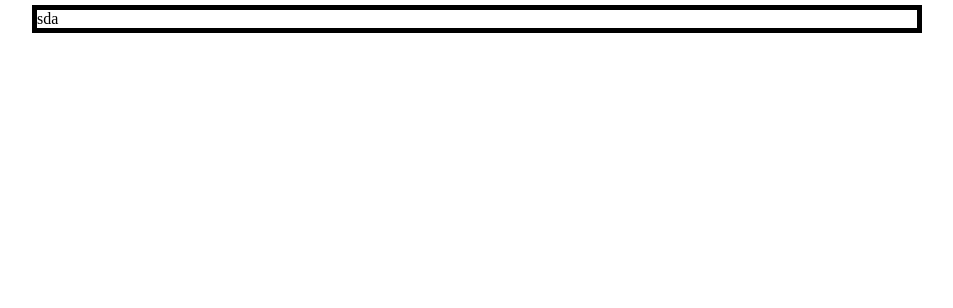
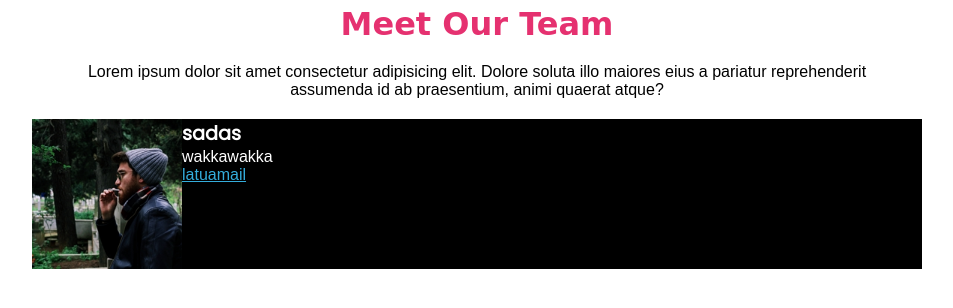
Before and after one commit to CarloCassini/html-css-float-cards, a plain HTML site: page index.html in a window 1280 px wide. Shown: the whole page, without its empty margins (163-1116 px from the left). Drawn offline with Linux system fonts and the light colour scheme; a web font is replaced by a local one.

Commit message:
add 1st card

```diff
--- a/css/style.css
+++ b/css/style.css
@@ -1,11 +1,17 @@
 /* general */
 * {
   box-sizing: border-box;
+  margin: 0px;
+  padding: 0px;
+  text-align: justify;
+  font-family: Arial, Helvetica, sans-serif;
 }
 
 /* utility */
 .debug {
-  border: 5px solid black;
+  border: 5px dashed black;
+  min-height: 10px;
+  min-width: 10px;
 }
 
 .container {
@@ -23,3 +29,40 @@
 }
 
 /* more */
+
+.title {
+  text-align: center;
+  font-family: "Bagel Fat One", cursive;
+  color: #e53170;
+}
+
+.container > p {
+  margin: 20px;
+  text-align: center;
+}
+
+/* card e figli */
+.card {
+  background-color: black;
+  color: white;
+
+  min-width: 10px;
+  min-height: 10px;
+}
+.card > .name {
+  font-family: "Poppins", sans-serif;
+  font-weight: bold;
+  font-size: larger;
+}
+.card > .profession {
+  font-family: "Poppins", sans-serif;
+  font-size: small;
+}
+.card > .mail {
+  color: #34addc;
+}
+.card > .foto {
+  float: left;
+  max-height: 150px;
+  max-width: 150px;
+}
--- a/index.html
+++ b/index.html
@@ -6,9 +6,25 @@
     <title>230612 Float Cards</title>
     <meta name="author" content="Carlo Cassini" />
     <link rel="stylesheet" href="./css/style.css" />
+    <style>
+      @import url("https://fonts.googleapis.com/css2?family=Bagel+Fat+One&family=Poppins&display=swap");
+    </style>
   </head>
 
-  <body class="container">
-    <div class="debug">sda</div>
+  <body>
+    <header class="container">
+      <h1 class="title">Meet Our Team</h1>
+      <p>
+        Lorem ipsum dolor sit amet consectetur adipisicing elit. Dolore soluta
+        illo maiores eius a pariatur reprehenderit assumenda id ab praesentium,
+        animi quaerat atque?
+      </p>
+      <div class="card clearfix">
+        <img src="./assets/img/male1.png" alt="marco" class="foto" />
+        <div class="name">sadas</div>
+        <div class="Profession">wakkawakka</div>
+        <a href="mailto:tuaMail@nomeTuoSito.it" class="mail"> latuamail </a>
+      </div>
+    </header>
   </body>
 </html>
```
